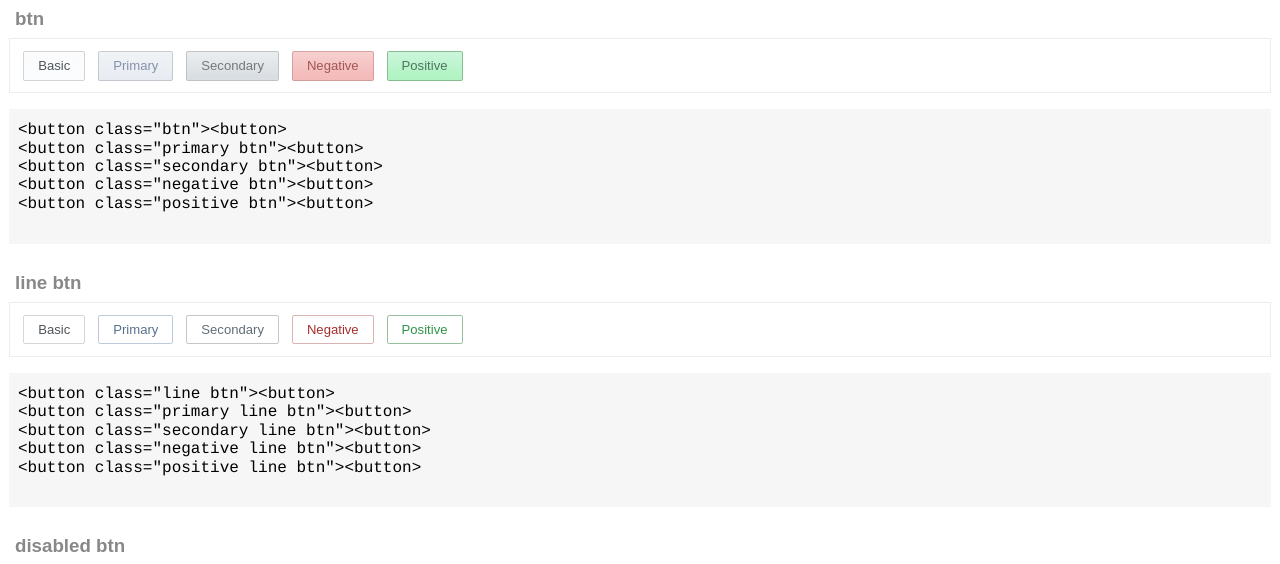
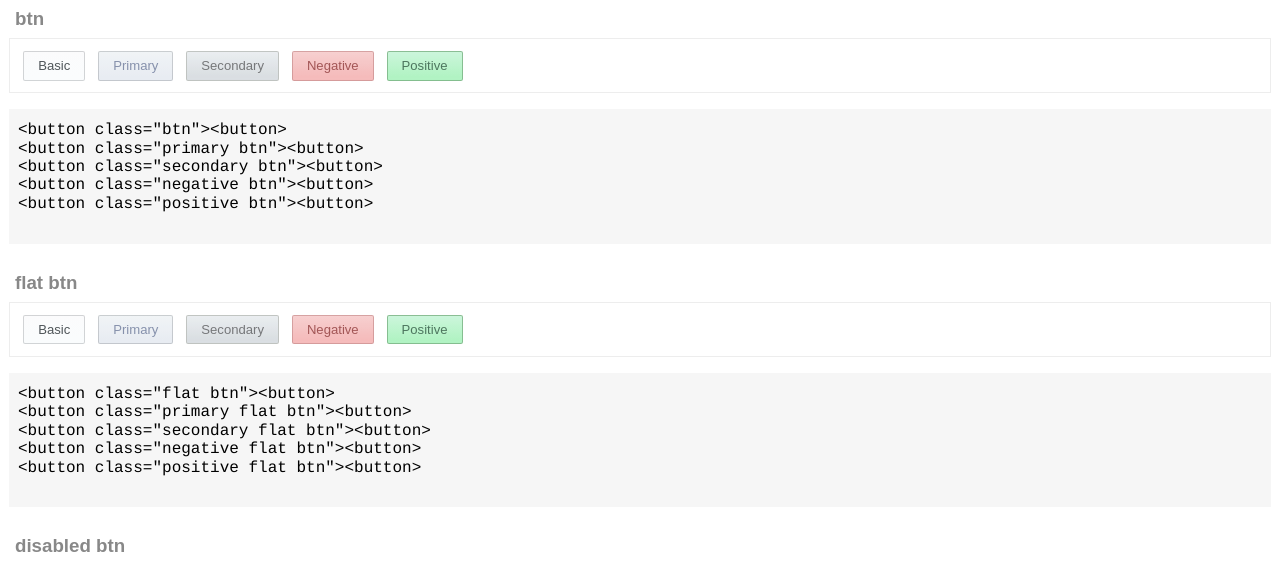
Before and after one commit to styrcss/styr, a website: page doc/button.html in a window 1280 px wide. Shown: the part 208-772 px from the top of the page. Drawn offline with Linux system fonts and the light colour scheme.

Commit message:
Rename line to flat

```diff
--- a/doc/button.html
+++ b/doc/button.html
@@ -30,20 +30,20 @@
   </section>
 
   <section>
-    <h3 class="title">line btn</h3>
+    <h3 class="title">flat btn</h3>
     <div class="content">
-      <button class="line btn" href="#">Basic</button>
-      <button class="primary line btn" href="#">Primary</button>
-      <button class="secondary line btn" href="#">Secondary</button>
-      <button class="negative line btn" href="#">Negative</button>
-      <button class="positive line btn" href="#">Positive</button>
+      <button class="flat btn" href="#">Basic</button>
+      <button class="primary flat btn" href="#">Primary</button>
+      <button class="secondary flat btn" href="#">Secondary</button>
+      <button class="negative flat btn" href="#">Negative</button>
+      <button class="positive flat btn" href="#">Positive</button>
     </div>
     <pre>
-&lt;button class="line btn"&gt;&lt;button&gt;
-&lt;button class="primary line btn"&gt;&lt;button&gt;
-&lt;button class="secondary line btn"&gt;&lt;button&gt;
-&lt;button class="negative line btn"&gt;&lt;button&gt;
-&lt;button class="positive line btn"&gt;&lt;button&gt;
+&lt;button class="flat btn"&gt;&lt;button&gt;
+&lt;button class="primary flat btn"&gt;&lt;button&gt;
+&lt;button class="secondary flat btn"&gt;&lt;button&gt;
+&lt;button class="negative flat btn"&gt;&lt;button&gt;
+&lt;button class="positive flat btn"&gt;&lt;button&gt;
     </pre>
   </section>
 
--- a/src/button.styl
+++ b/src/button.styl
@@ -33,7 +33,7 @@ button.primary.btn
   btn-style(#f0f3f6, $primary-colour)
   &:hover
     btn-style(#f0f3f6, #e2eaf4)
-  &.line
+  &.flat
     color darken($primary-colour, 58%)
     box-shadow 0 0.15rem 0.07rem -0.19rem darken($primary-colour, 62%)
     border-color darken($primary-colour, 16%)
@@ -48,7 +48,7 @@ button.secondary.btn
   &:hover
     border 1px solid rgba(163, 165, 163, 0.98)
     btn-style(#e1e7eb, #d4dadd)
-  &.line
+  &.flat
     color darken($secondary-colour, 58%)
     box-shadow 0 0.15rem 0.07rem -0.19rem darken($primary-colour, 62%)
 
@@ -60,7 +60,7 @@ button.negative.btn
   &:hover
     border 1px solid rgba(140, 51, 51, 0.72)
     btn-style(#f4c1c1, #f2b3b3)
-  &.line
+  &.flat
     color darken($negative-colour, 58%)
     box-shadow 0 0.15rem 0.07rem -0.19rem darken($negative-colour, 62%)
 
@@ -72,12 +72,12 @@ button.positive.btn
   &:hover
     border 1px solid rgba(76,144,84,0.86)
     btn-style(#a6f4c2, #9debc1)
-  &.line
+  &.flat
     color darken($positive-colour, 62%)
     box-shadow 0 0.15rem 0.07rem -0.19rem darken($positive-colour, 62%)
 
-a.line.btn,
-button.line.btn
+a.flat.btn,
+button.flat.btn
   background-image none
   background none
   box-shadow 0 0.15rem 0.07rem -0.19rem darken($gray-colour, 62%)
```
